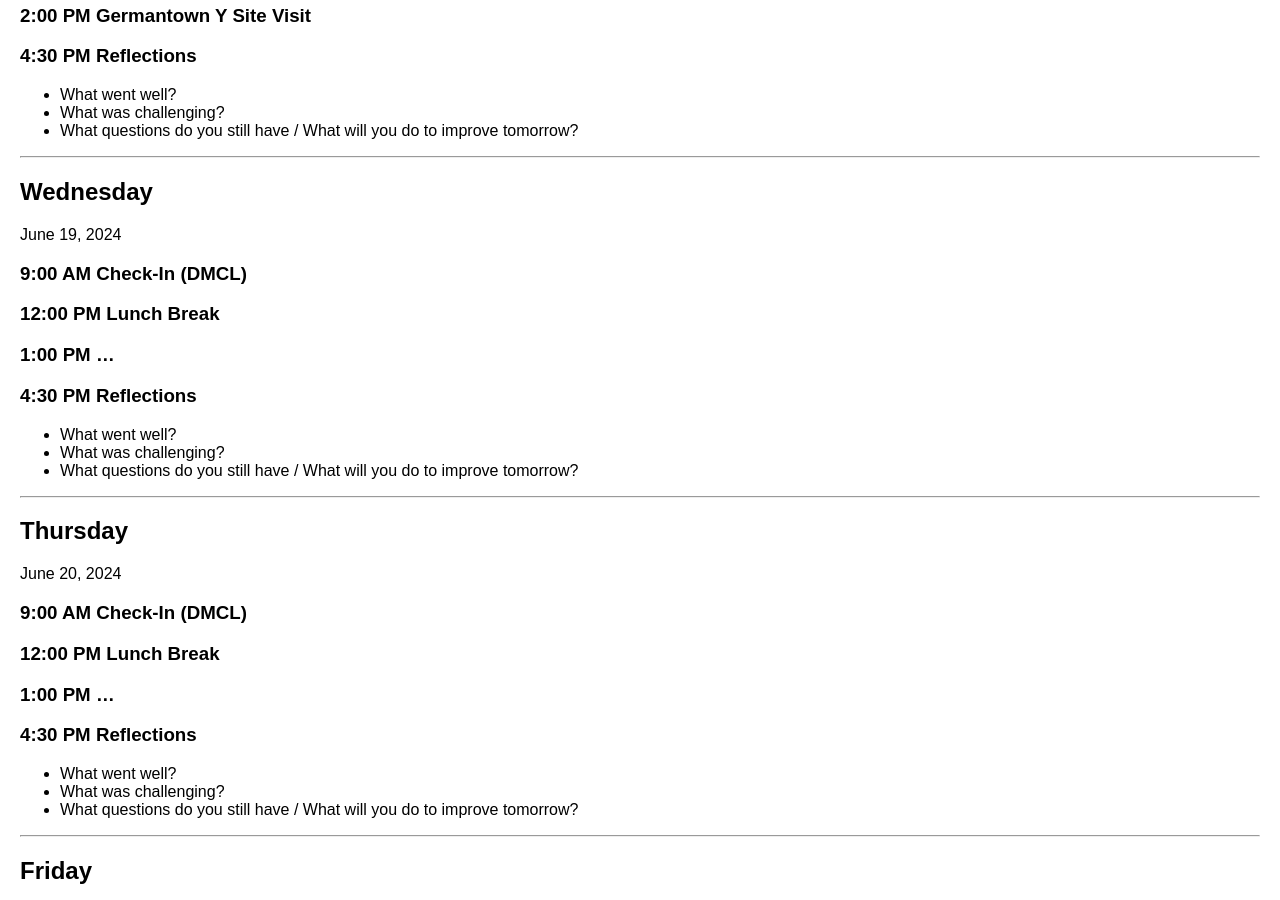
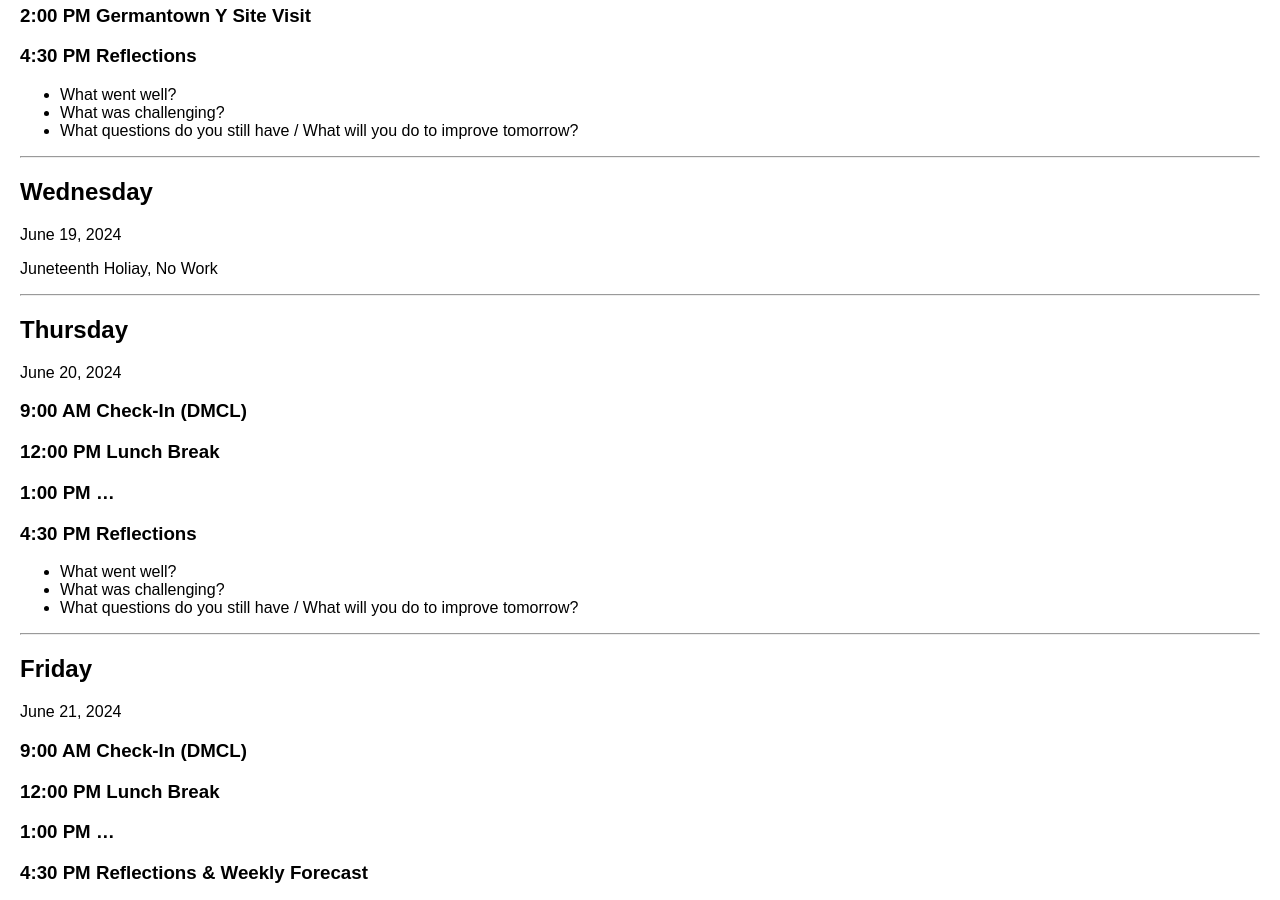
Before and after one commit to digbmc/dssf-syll, a Jekyll site: the page built from _weeks/03-work.md, in a window 1280 px wide and 900 px high, scrolled down 920 px. Built offline with Jekyll 4.4.1, drawn with Linux system fonts in a browser that asks for light colours.

Commit message:
Update 03-work.md; add Juneteenth

```diff
--- a/_weeks/03-work.md
+++ b/_weeks/03-work.md
@@ -47,16 +47,7 @@ June 18, 2024
 ## Wednesday
 June 19, 2024
 
-### 9:00 AM Check-In (DMCL)
-
-### 12:00 PM Lunch Break
-
-### 1:00 PM ...
-
-### 4:30 PM Reflections
-- What went well?
-- What was challenging?
-- What questions do you still have / What will you do to improve tomorrow?
+Juneteenth Holiay, No Work
 
 ---
 
```
